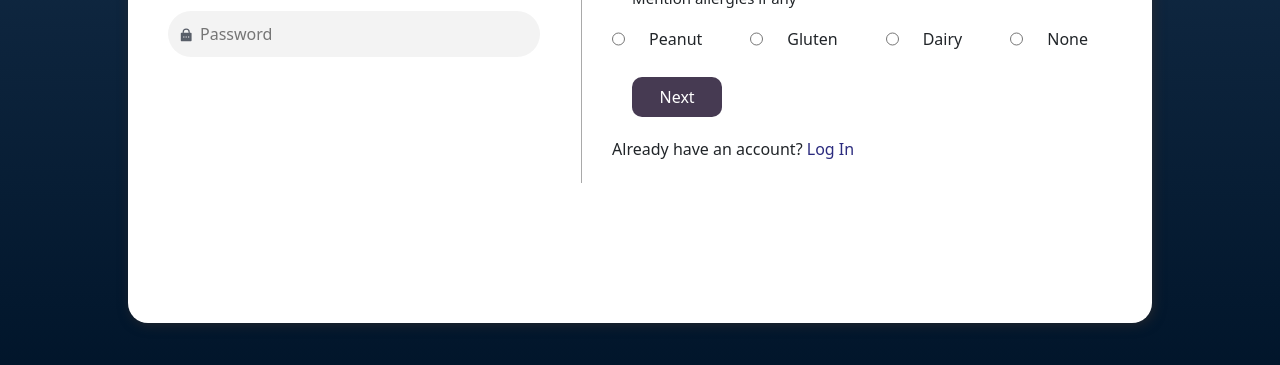
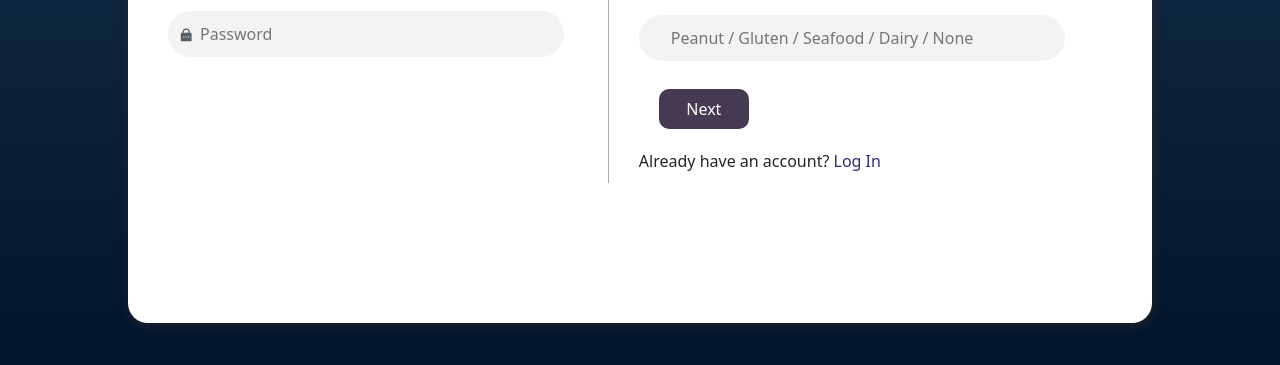
Before and after one commit to DevaduttM/TinkHack, a plain HTML site: page signup.html in a window 1280 px wide. Shown: the part 397-762 px from the top of the page. Drawn offline with nearby package versions, Linux system fonts and the light colour scheme; a web font is replaced by a local one.

Commit message:
Update signup.html

```diff
--- a/signup.html
+++ b/signup.html
@@ -38,15 +38,9 @@
             <div class="dropdown">
                 <h2 id = "allergy"> Mention allergies if any</h2>
 
-                <div class="allergies">
-
-                    <input type="radio" value = "peanut" name = "radio">Peanut<span></span>
-
-                    <input type="radio" value = "gluten" name = "radio">Gluten<span></span>
-
-                    <input type="radio" value = "dairy" name = "radio">Dairy<span></span>
-
-                    <input type="radio" value = "none" name = "radio">None<span></span>
+                <div class="userinput">
+                    <input type="text" placeholder="Peanut / Gluten / Seafood / Dairy / None" name="password">
+                    <label></label>
                 </div>
 
             </div>
@@ -57,5 +51,6 @@
 
     </div>
 
+    <script src="script.js"></script>
 </body>
 </html>
```
